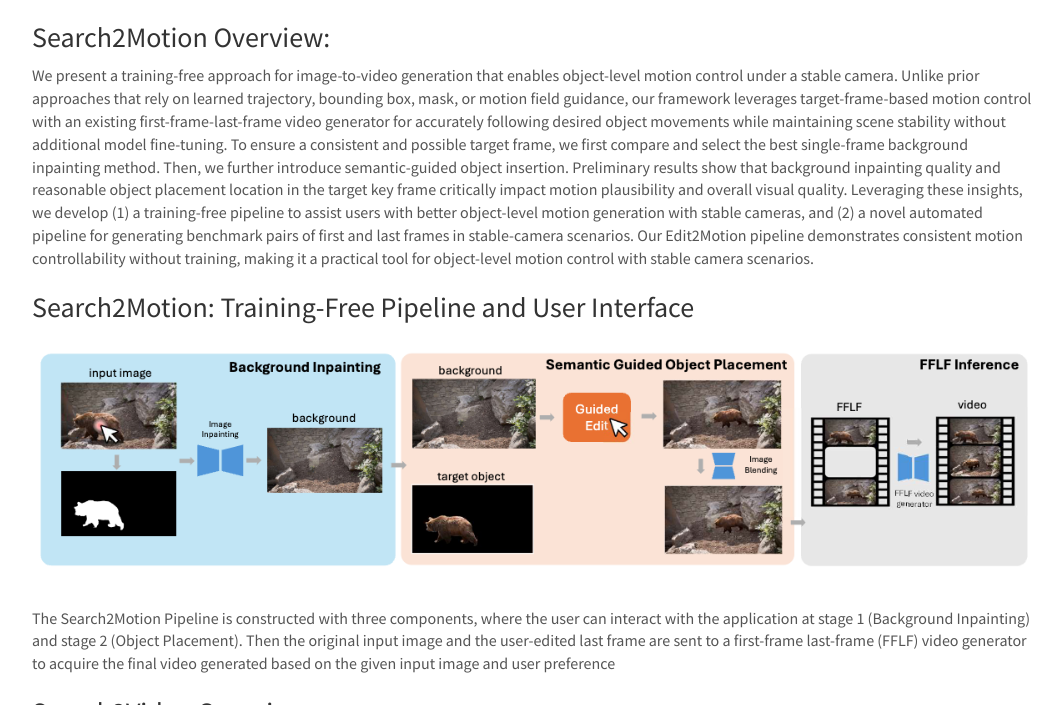
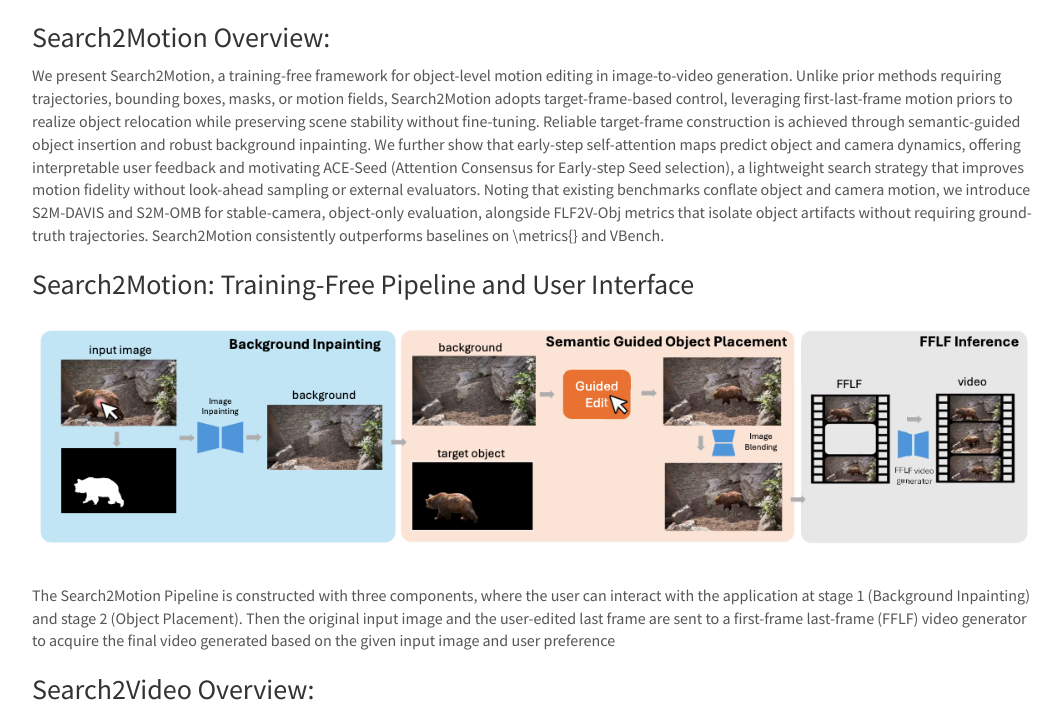
Before and after one commit to intelailabpage/intelailabpage.github.io, a Jekyll site: the page built from _posts/2026-03-13-search2motion.md, in a window 1280 px wide and 900 px high, scrolled down 449 px, cut to the strip 195-900 px from the top of the window. Shown: the whole strip, without its empty margins (108-1170 px from the left). Built offline with Jekyll 4.4.1, drawn with Linux system fonts in a browser that asks for light colours; nearby versions of some CDN libraries; comment, search, counter and statistics services are not loaded.

Commit message:
Update 2026-03-13-search2motion.md

```diff
--- a/_posts/2026-03-13-search2motion.md
+++ b/_posts/2026-03-13-search2motion.md
@@ -17,7 +17,8 @@ Search2Motion Overview:
 </h3>
 <div class="text">
 <p>
-We present a training-free approach for image-to-video generation that enables object-level motion control under a stable camera. Unlike prior approaches that rely on learned trajectory, bounding box, mask, or motion field guidance, our framework leverages target-frame-based motion control with an existing first-frame-last-frame video generator for accurately following desired object movements while maintaining scene stability without additional model fine-tuning. To ensure a consistent and possible target frame, we first compare and select the best single-frame background inpainting method. Then, we further introduce semantic-guided object insertion. Preliminary results show that background inpainting quality and reasonable object placement location in the target key frame critically impact motion plausibility and overall visual quality. Leveraging these insights, we develop (1) a training-free pipeline to assist users with better object-level motion generation with stable cameras, and (2) a novel automated pipeline for generating benchmark pairs of first and last frames in stable-camera scenarios. Our Edit2Motion pipeline demonstrates consistent motion controllability without training, making it a practical tool for object-level motion control with stable camera scenarios.
+We present Search2Motion, a training-free framework for object-level motion editing in image-to-video generation. Unlike prior methods requiring trajectories, bounding boxes, masks, or motion fields, Search2Motion adopts target-frame-based control, leveraging first-last-frame motion priors to realize object relocation while preserving scene stability without fine-tuning. Reliable target-frame construction is achieved through semantic-guided object insertion and robust background inpainting. We further show that early-step self-attention maps predict object and camera dynamics, offering interpretable user feedback and motivating ACE-Seed (Attention Consensus for Early-step Seed selection), a lightweight search strategy that improves motion fidelity without look-ahead sampling or external evaluators. Noting that existing benchmarks conflate object and camera motion, we introduce S2M-DAVIS and S2M-OMB for stable-camera, object-only evaluation, alongside
+FLF2V-Obj metrics that isolate object artifacts without requiring ground-truth trajectories. Search2Motion consistently outperforms baselines on \metrics{} and VBench.
 </p>
 
 <h3> Search2Motion: Training-Free Pipeline and User Interface </h3>
```
